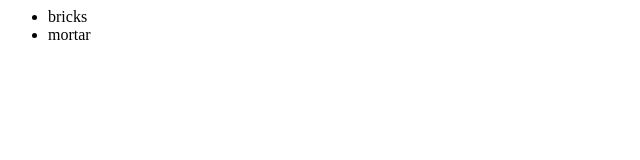
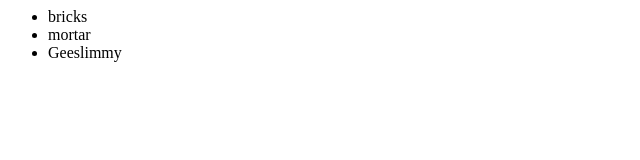
Before and after one commit to GeeSlimmy/MacGit, a plain HTML site: page index.html in a window 1280 px wide. Shown: the whole page, without its empty margins (0-640 px from the left). Drawn offline with Linux system fonts and the light colour scheme.

Commit message:
added new module

```diff
--- a/index.html
+++ b/index.html
@@ -4,6 +4,7 @@
 		<ul>
 			<li>bricks</li>
 			<li>mortar</li>
+			<li>Geeslimmy</li>
 			</ul>
 		</div>
 	</body>
```
